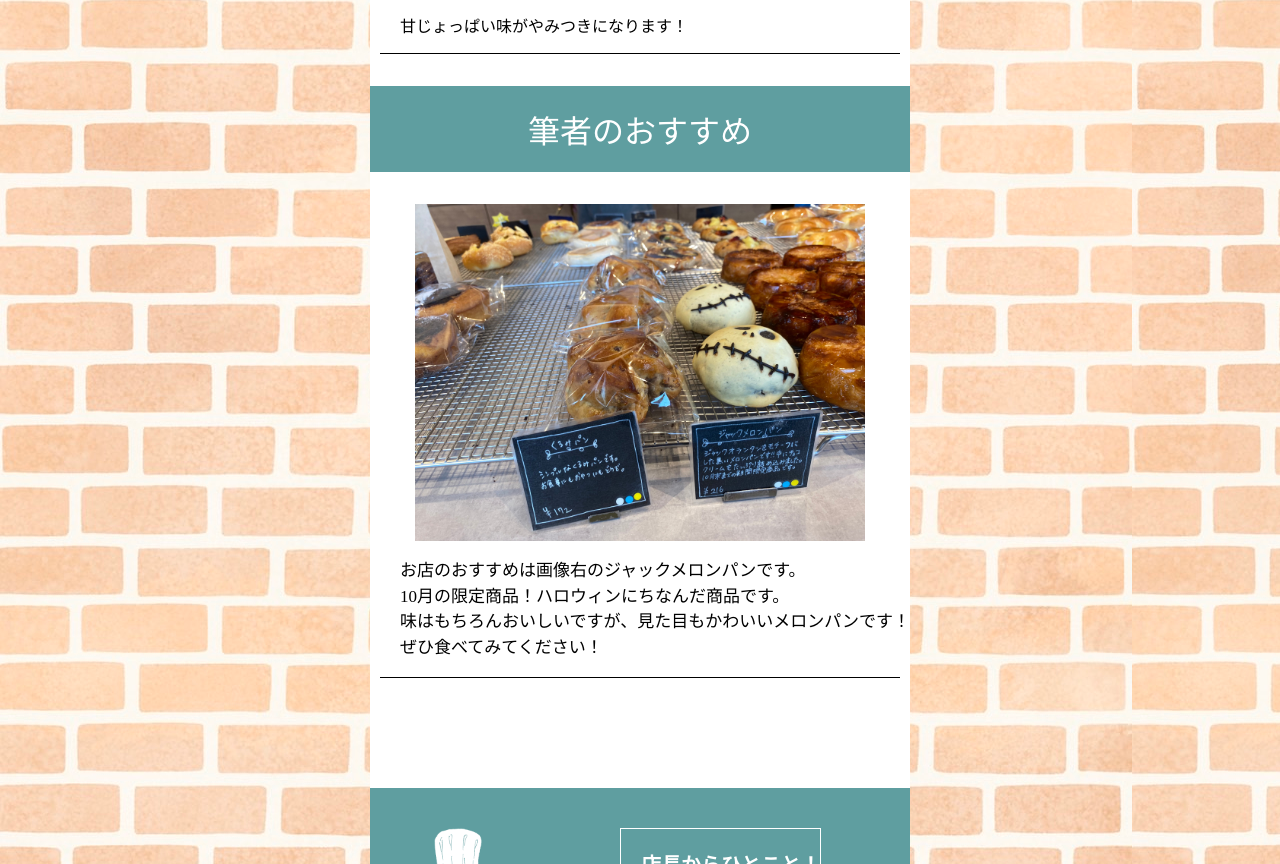
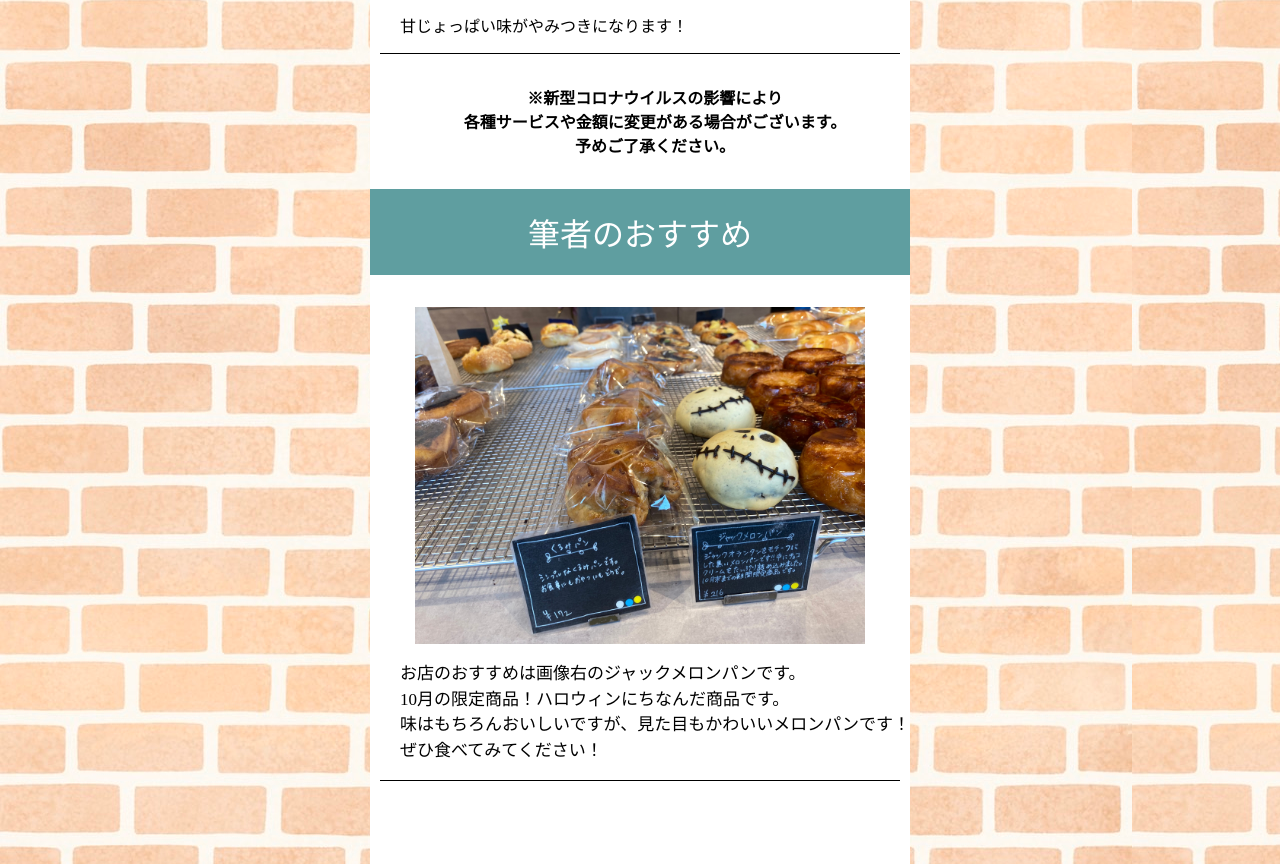
Before and after one commit to danzemi13th/Panphlet, a plain HTML site: page arumu/arumu.html in a window 1280 px wide. Shown: the part 3375-4239 px from the top of the page. Drawn offline with Linux system fonts and the light colour scheme.

Commit message:
Update arumu.html

```diff
--- a/arumu/arumu.html
+++ b/arumu/arumu.html
@@ -130,6 +130,13 @@
 
      <div class="hr"></div>
 
+     <div class="danger">
+       <p>※新型コロナウイルスの影響により<br>
+          各種サービスや金額に変更がある場合がございます。<br>
+          予めご了承ください。<br>
+      </p>
+     </div>
+
      <div class="hissya-recommend">
        <p>筆者のおすすめ</p>
      </div>
```
